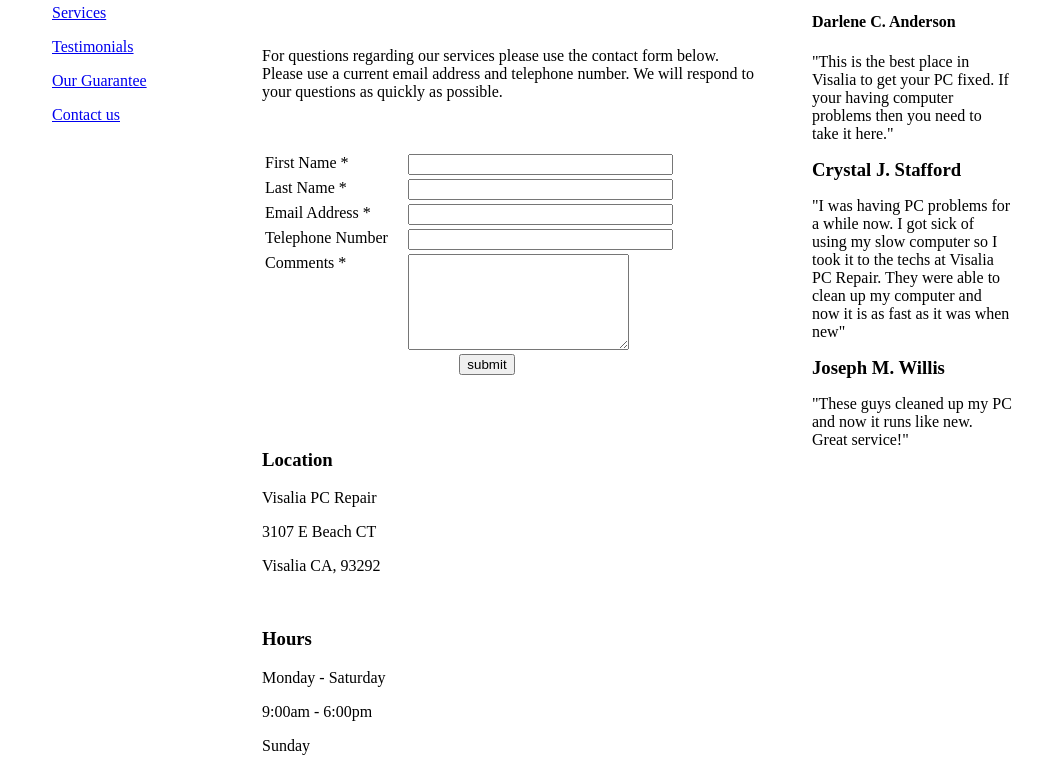
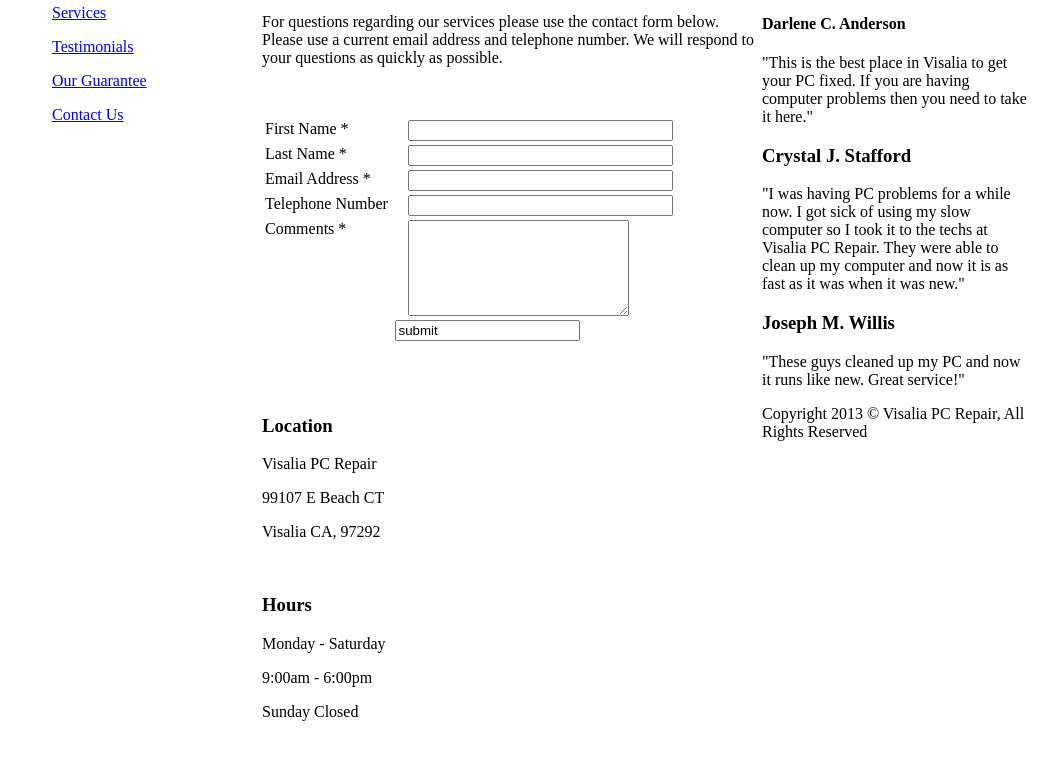
Before and after one commit to Corbin-B/VisaliaPCRepair, a plain HTML site: page contactus.html in a window 1280 px wide. Shown: the part 197-965 px from the top of the page, without its empty margins (108-1171 px from the left). Drawn offline with Linux system fonts and the light colour scheme.

Commit message:
Updated contact us and testimonials pages.

```diff
--- a/contactus.html
+++ b/contactus.html
@@ -1,5 +1,6 @@
 <!DOCTYPE html PUBLIC "-//W3C//DTD XHTML 1.0 Transitional//EN" "http://www.w3.org/TR/xhtml1/DTD/xhtml1-transitional.dtd">
 <html xmlns="http://www.w3.org/1999/xhtml">
+
 	<head>
 		<meta http-equiv="Content-Type" content="text/html; charset=utf-8" />
 		<title>Contact us - PC Repair</title>
@@ -9,9 +10,7 @@
 	<body>
 		<div id="container">
 			<div id="header">
-		<h1>
-			Visalia PC Repair
-		</h1>
+				<h1>Visalia PC Repair</h1>
 			</div>
 			<div id="navigation">
 				<ul>
@@ -20,7 +19,7 @@
 					<li><a href="services.html">Services</a></li>
 					<li><a href="testimonials.html">Testimonials</a></li>
 					<li><a href="ourguarantee.html">Our Guarantee</a></li>
-            <li><a href="contactus.html">Contact us</a></li>
+					<li><a href="contactus.html">Contact Us</a></li>
 				</ul>
 			</div>
 			<div id="content-container">
@@ -31,91 +30,92 @@
 						<li><a href="services.html">Services</a></li>
 						<li><a href="testimonials.html">Testimonials</a></li>
 						<li><a href="ourguarantee.html">Our Guarantee</a></li>
-                <li><a href="contactus.html">Contact us</a></li>
+						<li><a href="contactus.html">Contact Us</a></li>
 					</ul>
 				</div>
 				<div id="content">
 					<h2>Contact us</h2>
 					<p>&nbsp;</p>
-		<p>&nbsp;</p>
 					<p>For questions regarding our services please use the contact form below. Please use a current email address and telephone number. We will respond to your questions as quickly as possible.</p>
 					<p>&nbsp;</p>
-	    <p><form name="contactform" method="post" action="send_form_email.php">
+					<p>
+						<form name="contactform" method="post" action="send_form_email.php">
 							<table width="450px">
 								<tr>
 									<td valign="top">
 										<label for="first_name">First Name *</label>
 									</td>
 									<td valign="top">
-  <input  type="text" name="first_name" maxlength="50" size="30">
- </td>
-</tr>
-<tr>
- <td valign="top"">
-  <label for="last_name">Last Name *</label>
- </td>
- <td valign="top">
-  <input  type="text" name="last_name" maxlength="50" size="30">
+										<input type="text" name="first_name" maxlength="50" size="30">
 									</td>
 								</tr>
 								<tr>
 									<td valign="top">
-  <label for="email">Email Address *</label>
+										<label for="last_name ">Last Name *</label>
 									</td>
- <td valign="top">
-  <input  type="text" name="email" maxlength="80" size="30">
+									<td valign="top ">
+										<input type="text " name="last_name " maxlength="50 " size="30 ">
 									</td>
 								</tr>
 								<tr>
- <td valign="top">
-  <label for="telephone">Telephone Number</label>
+									<td valign="top ">
+										<label for="email ">Email Address *</label>
 									</td>
- <td valign="top">
-  <input  type="text" name="telephone" maxlength="30" size="30">
+									<td valign="top ">
+										<input type="text " name="email " maxlength="80 " size="30 ">
 									</td>
 								</tr>
 								<tr>
- <td valign="top">
-  <label for="comments">Comments *</label>
+									<td valign="top ">
+										<label for="telephone ">Telephone Number</label>
 									</td>
- <td valign="top">
-  <textarea  name="comments" maxlength="1000" cols="25" rows="6"></textarea>
+									<td valign="top ">
+										<input type="text " name="telephone " maxlength="30 " size="30 ">
 									</td>
 								</tr>
 								<tr>
- <td colspan="2" style="text-align:center">
-  <input name="Submit" type="button" value="submit" id="Submit">
+									<td valign="top ">
+										<label for="comments ">Comments *</label>
+									</td>
+									<td valign="top ">
+										<textarea name="comments " maxlength="1000 " cols="25 " rows="6 "></textarea>
+									</td>
+								</tr>
+								<tr>
+									<td colspan="2 " style="text-align:center ">
+										<input name="Submit " type="button " value="submit " id="Submit ">
 									</td>
 								</tr>
 							</table>
 						</form>&nbsp;</p>
 					<p>&nbsp;</p>
+
 					<h3><strong>Location</strong></h3>
-        <p>Visalia PC Repair </p>
-        <p>3107 E Beach CT </p>
-        <p>Visalia CA, 93292 </p>
+					<p>Visalia PC Repair</p>
+					<p>99107 E Beach CT</p>
+					<p>Visalia CA, 97292</p>
 					<p>&nbsp;</p>
-        <h3><strong>Hours </strong></h3>
-        <p>Monday - Saturday </p>
-        <p>9:00am - 6:00pm </p>
-        <p>Sunday </p>
-        <p>Closed </p>
+					<h3><strong>Hours</strong></h3>
+					<p>Monday - Saturday</p>
+					<p>9:00am - 6:00pm</p>
+					<p>Sunday Closed</p>
 				</div>
-		<div id="aside">
+				<div id="aside ">
 					<h3>Testimonials </h3>
 					<p>&nbsp;</p>
 					<h4>Darlene C. Anderson</h4>
-            <p>&quot;This is the best place in Visalia to get your PC fixed. If your having computer problems then you need to take it here.&quot;</p>
+					<p>&quot;This is the best place in Visalia to get your PC fixed. If you are having computer problems then you need to take it here.&quot;</p>
 					<h3>Crystal J. Stafford</h3>
-            <p>&quot;I was having PC problems for a while now. I got sick of using my slow computer so I took it to the techs at Visalia PC Repair. They were able to clean up my computer and now it is as fast as it was when new&quot;</p>
+					<p>&quot;I was having PC problems for a while now. I got sick of using my slow computer so I took it to the techs at Visalia PC Repair. They were able to clean up my computer and now it is as fast as it was when it was new.&quot;</p>
 					<h3>Joseph M. Willis</h3>
 					<p>&quot;These guys cleaned up my PC and now it runs like new. Great service!&quot;</p>
 				</div>
-		<div id="footer">
+				<div id="footer ">
 					Copyright 2013 © Visalia PC Repair, All Rights Reserved
 				</div>
 			</div>
 		</div>
 
 	</body>
+
 </html>
```
Also changed, not shown: ourguarantee.html (+12 -12 lines), testimonials.html (+5 -5 lines). Lines whose indentation alone changed are shown as unchanged.
